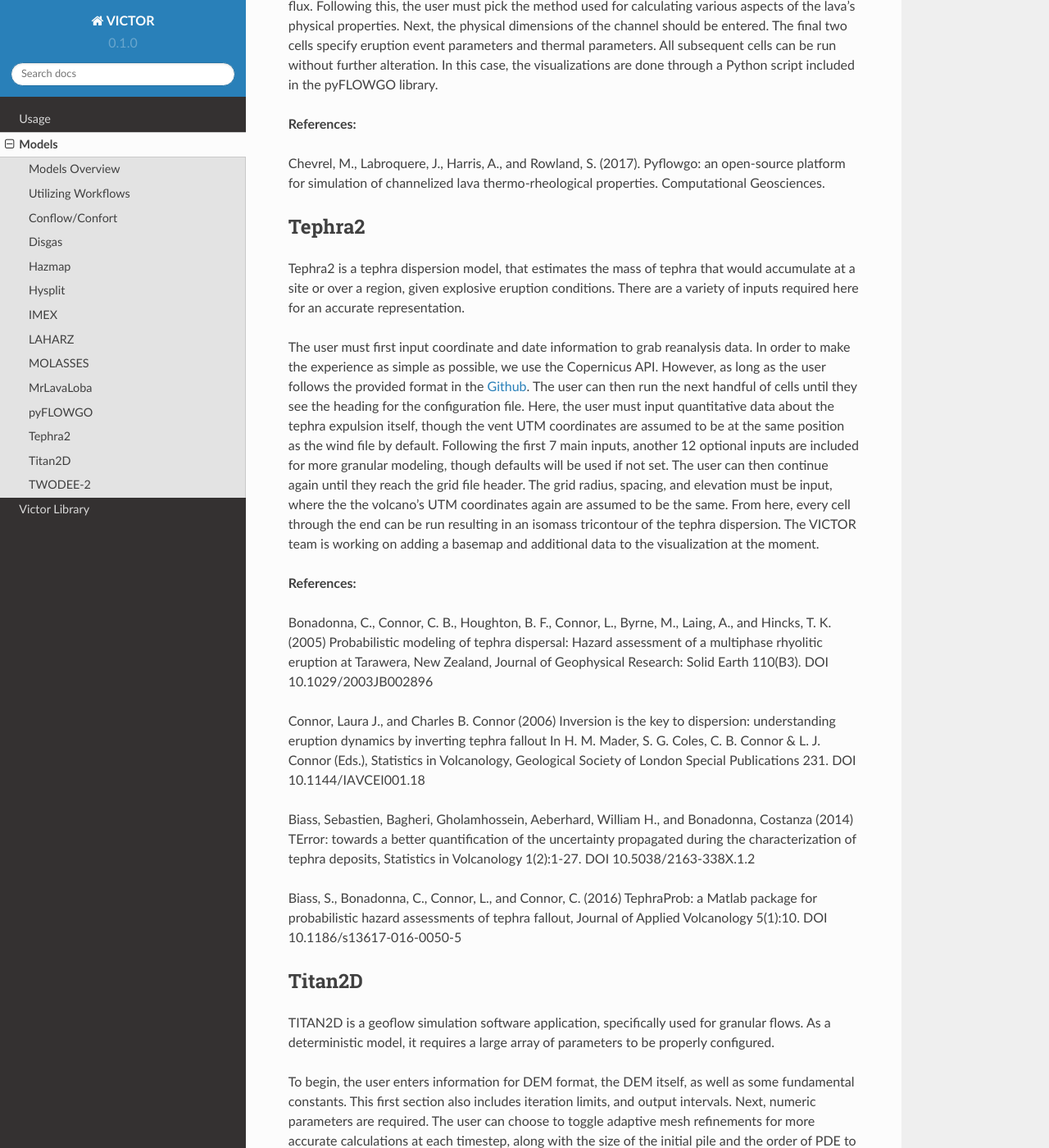
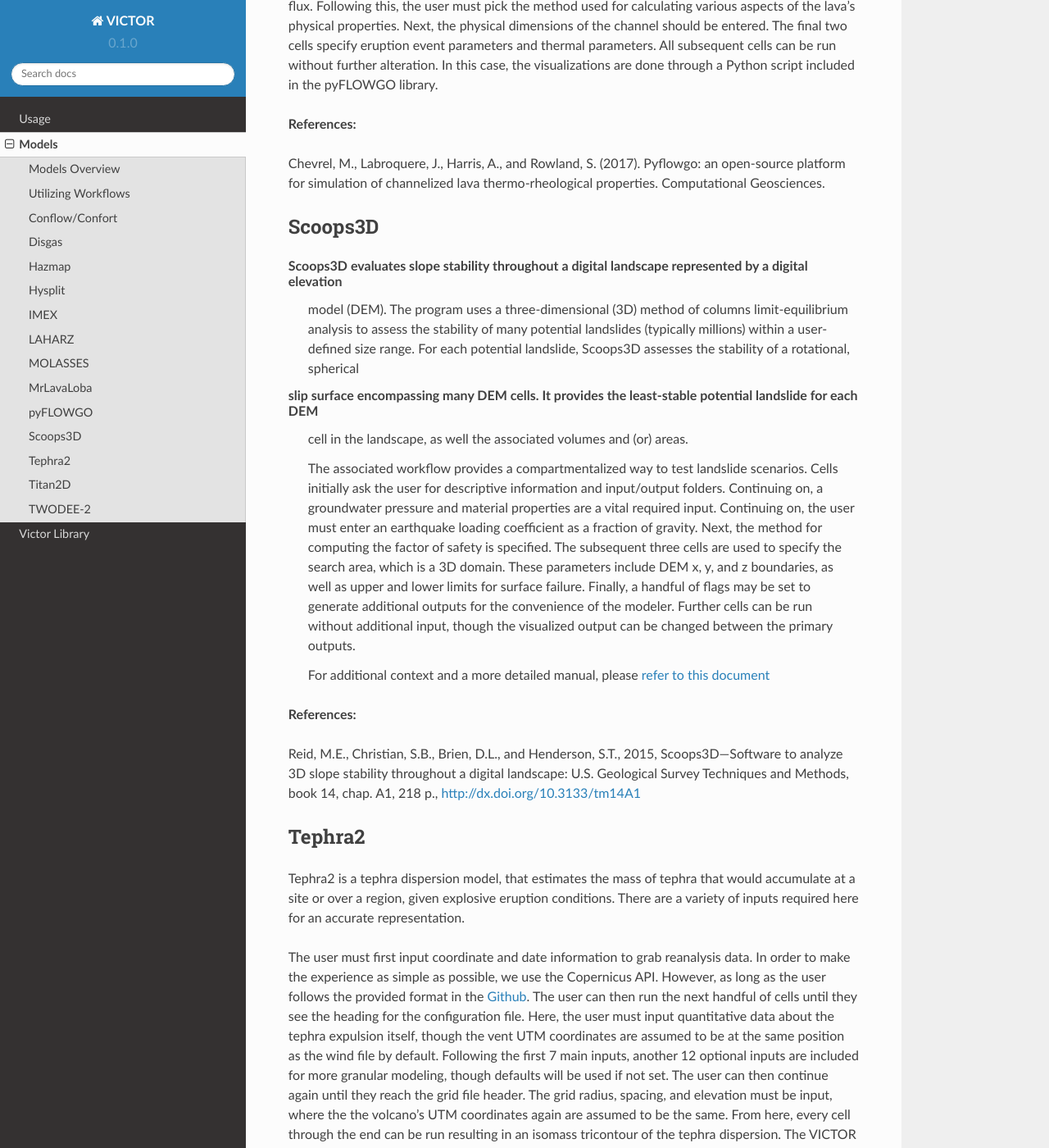
Before and after one commit to volcanocyber/victor-docs, a Sphinx documentation site: the page built from docs/source/models.rst, in a window 1280 px wide and 1400 px high, scrolled down 6770 px. Shown: the whole window at 82% size. Built offline with Sphinx 7.4.7 and the Read the Docs theme 2.0.0, drawn with Linux system fonts in a browser that asks for light colours.

Commit message:
Added scoops documentation

```diff
--- a/docs/source/models.rst
+++ b/docs/source/models.rst
@@ -253,6 +253,35 @@ In this case, the visualizations are done through a Python script included in th
 Chevrel, M., Labroquere, J., Harris, A., and Rowland, S. (2017). Pyflowgo: an open-source platform for simulation of
 channelized lava thermo-rheological properties. Computational Geosciences.
 
+.. _Scoops3D Citations:
+
+Scoops3D
+-----------
+
+Scoops3D evaluates slope stability throughout a digital landscape represented by a digital elevation
+ model (DEM). The program uses a three-dimensional (3D) method of columns limit-equilibrium analysis
+ to assess the stability of many potential landslides (typically millions) within a user-defined
+ size range. For each potential landslide, Scoops3D assesses the stability of a rotational, spherical
+slip surface encompassing many DEM cells. It provides the least-stable potential landslide for each DEM
+ cell in the landscape, as well the associated volumes and (or) areas.
+
+ The associated workflow provides a compartmentalized way to test landslide scenarios. Cells initially ask the user
+ for descriptive information and input/output folders. Continuing on, a groundwater pressure and material properties
+ are a vital required input. Continuing on, the user must enter an earthquake loading coefficient as a fraction of gravity.
+ Next, the method for computing the factor of safety is specified. The subsequent three cells are used to specify the search area,
+ which is a 3D domain. These parameters include DEM x, y, and z boundaries, as well as upper and lower
+ limits for surface failure. Finally, a handful of flags may be set to generate additional outputs
+ for the convenience of the modeler. Further cells can be run without additional input, though the visualized output can be changed
+ between the primary outputs.
+
+ For additional context and a more detailed manual, please `refer to this document <https://pubs.usgs.gov/tm/14/a01/pdf/tm14-a1.pdf>`_
+
+**References:**
+
+Reid, M.E., Christian, S.B., Brien, D.L., and Henderson, S.T., 2015, Scoops3D—Software to analyze 3D slope
+stability throughout a digital landscape: U.S. Geological Survey Techniques and Methods, book 14, chap. A1, 218 p.,
+http://dx.doi.org/10.3133/tm14A1
+
 .. _Tephra2 Citations:
 
 Tephra2
--- a/docs/source/usage.rst
+++ b/docs/source/usage.rst
@@ -96,6 +96,10 @@ See :ref:`MrLavaLoba Citations` here.
 
 See :ref:`pyFLOWGO Citations` here.
 
+**Scoops3D**
+
+See :ref:`Scoops3D Citations` here.
+
 **Tephra2**
 
 See :ref:`Tephra2 Citations` here.
```
